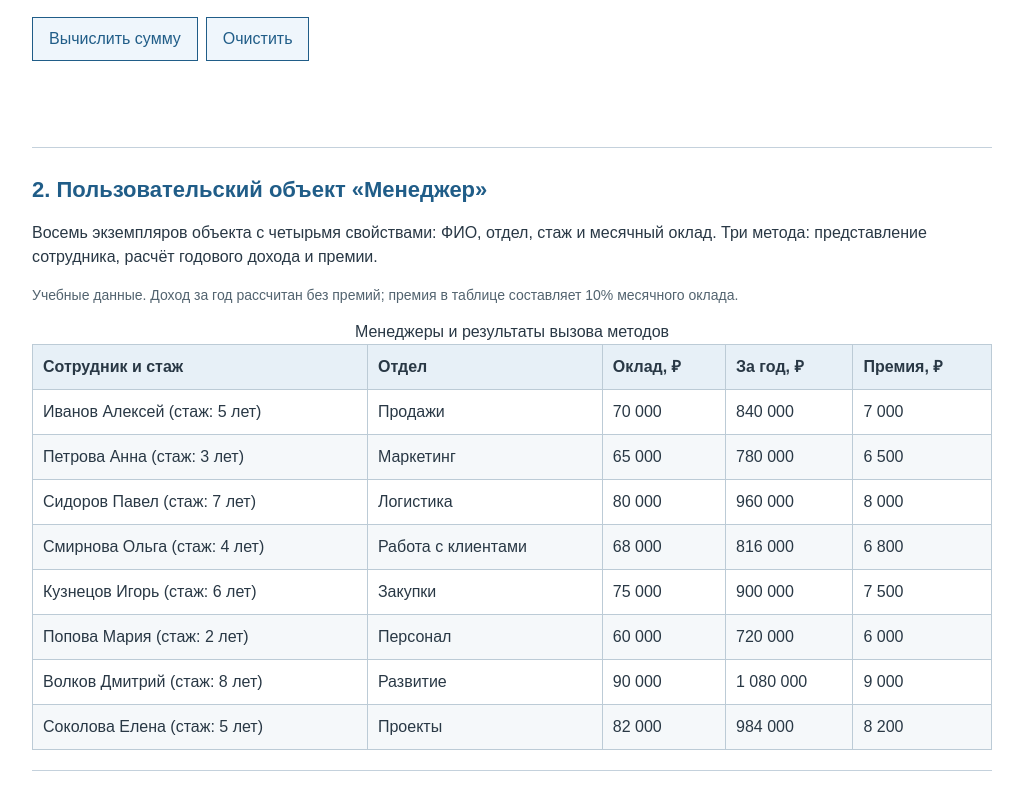
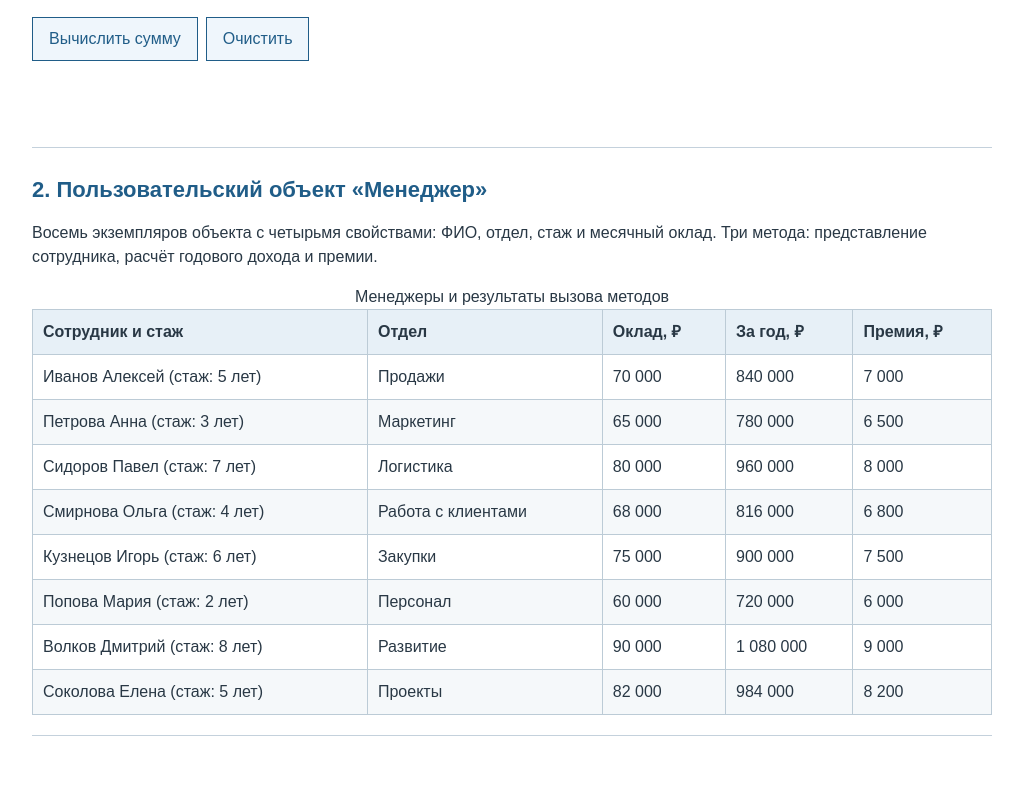
Before and after one commit to kir1lka/web-labs, a plain HTML site: page lab8/index.html in a window 1280 px wide. Shown: the part 710-1499 px from the top of the page, without its empty margins (128-1151 px from the left). After the commit the page ends 1470 px from the top, so only its background shows below. Drawn offline with Linux system fonts and the light colour scheme.

Commit message:
Уточнить описание лабораторной работы 8

```diff
--- a/lab8/index.html
+++ b/lab8/index.html
@@ -5,6 +5,6 @@
 <nav aria-label="Задания"><a href="#sum">Сумма кратных пяти</a><a href="#managers">Менеджеры</a><a href="../">Все лабораторные</a></nav>
 <section id="sum"><h2>1. Сумма чисел, кратных 5</h2><p>Введите десять вещественных чисел. Допустимы отрицательные значения, ноль, десятичная точка или запятая.</p>
 <form id="numbers-form"><div class="fields" id="numbers-fields"></div><p><button type="submit">Вычислить сумму</button><button type="reset">Очистить</button></p><p id="sum-result" class="result" role="status" aria-live="polite"></p></form></section>
-<section id="managers"><h2>2. Пользовательский объект «Менеджер»</h2><p>Восемь экземпляров объекта с четырьмя свойствами: ФИО, отдел, стаж и месячный оклад. Три метода: представление сотрудника, расчёт годового дохода и премии.</p><p class="note">Учебные данные. Доход за год рассчитан без премий; премия в таблице составляет 10% месячного оклада.</p>
+<section id="managers"><h2>2. Пользовательский объект «Менеджер»</h2><p>Восемь экземпляров объекта с четырьмя свойствами: ФИО, отдел, стаж и месячный оклад. Три метода: представление сотрудника, расчёт годового дохода и премии.</p>
 <div class="table-scroll" tabindex="0" aria-label="Таблица менеджеров, доступна горизонтальная прокрутка"><table><caption>Менеджеры и результаты вызова методов</caption><thead><tr><th scope="col">Сотрудник и стаж</th><th scope="col">Отдел</th><th scope="col">Оклад, ₽</th><th scope="col">За год, ₽</th><th scope="col">Премия, ₽</th></tr></thead><tbody id="managers-body"></tbody></table></div></section>
 </main></body></html>
```
